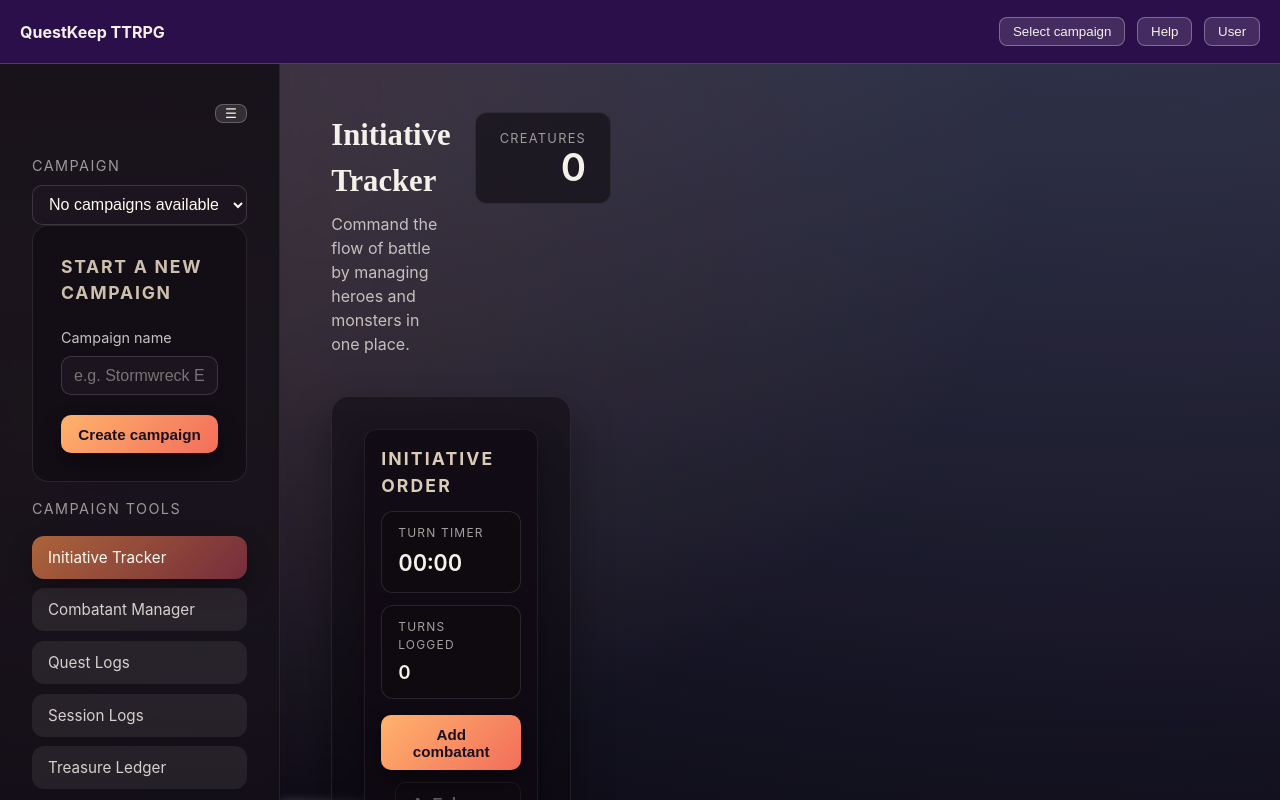
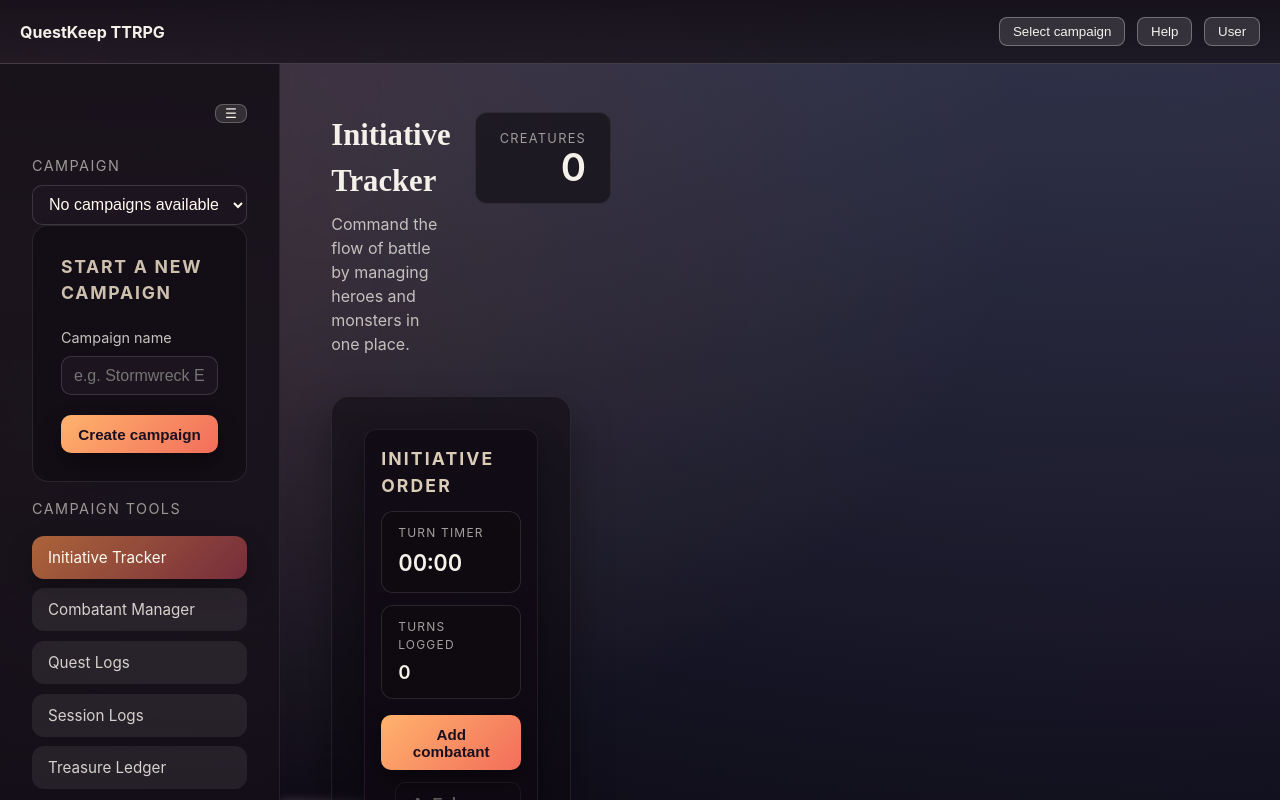
Before and after one commit to FireHeartA/DND, a React (Vite) app in the folder apps/dnd-initiative-tracker/: page / in a window 1280 px wide. Shown: the top 800 px of the page. Built offline with nearby package versions, Linux system fonts and the light colour scheme.

Commit message:
Match top bar background to sidebar dark purple

```diff
--- a/apps/dnd-initiative-tracker/src/App.css
+++ b/apps/dnd-initiative-tracker/src/App.css
@@ -17,7 +17,7 @@
   right: 0;
   height: 64px;
   padding: 0 1.25rem;
-  background: #2b0f4a;
+  background: linear-gradient(180deg, rgba(21, 16, 24, 0.92), rgba(21, 16, 24, 0.7));
   border-bottom: 1px solid rgba(255, 255, 255, 0.18);
   display: flex;
   align-items: center;
```
